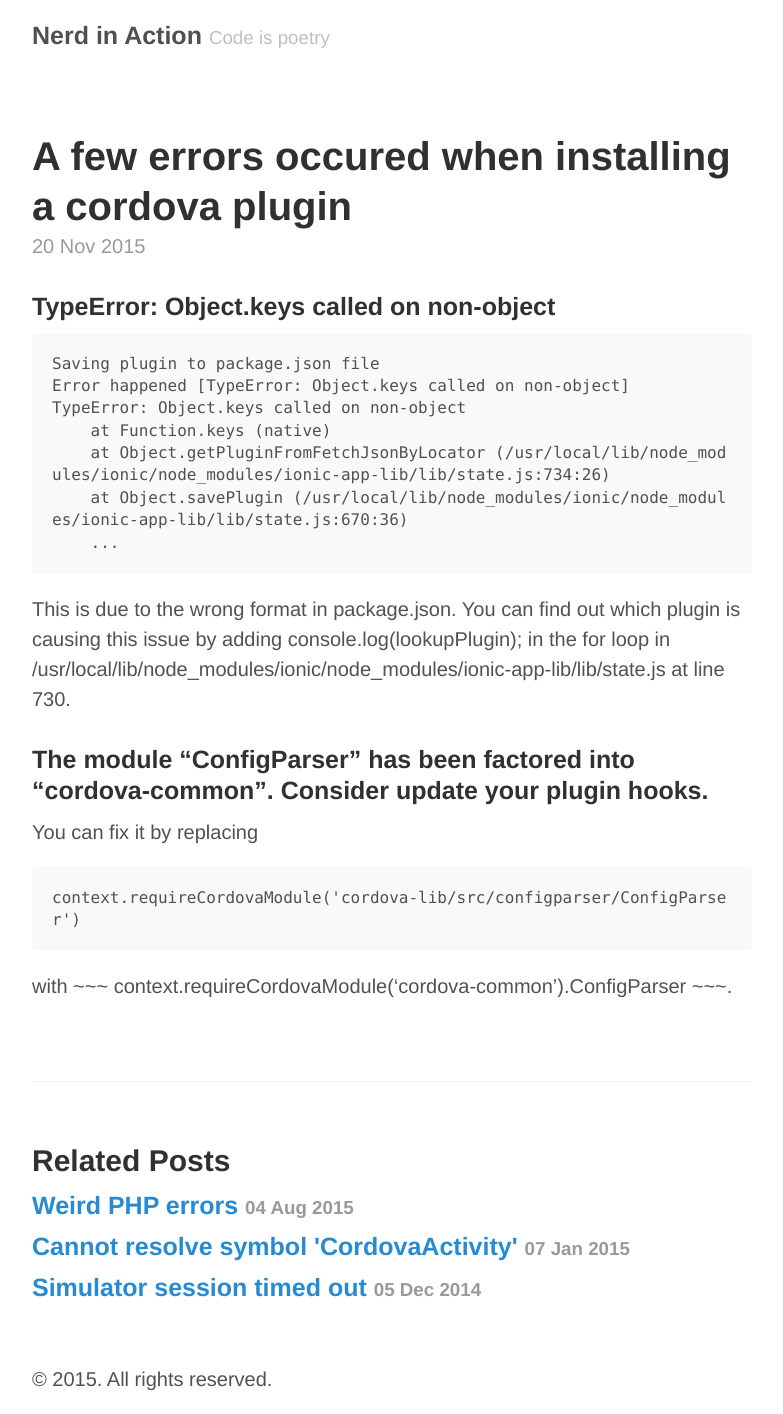
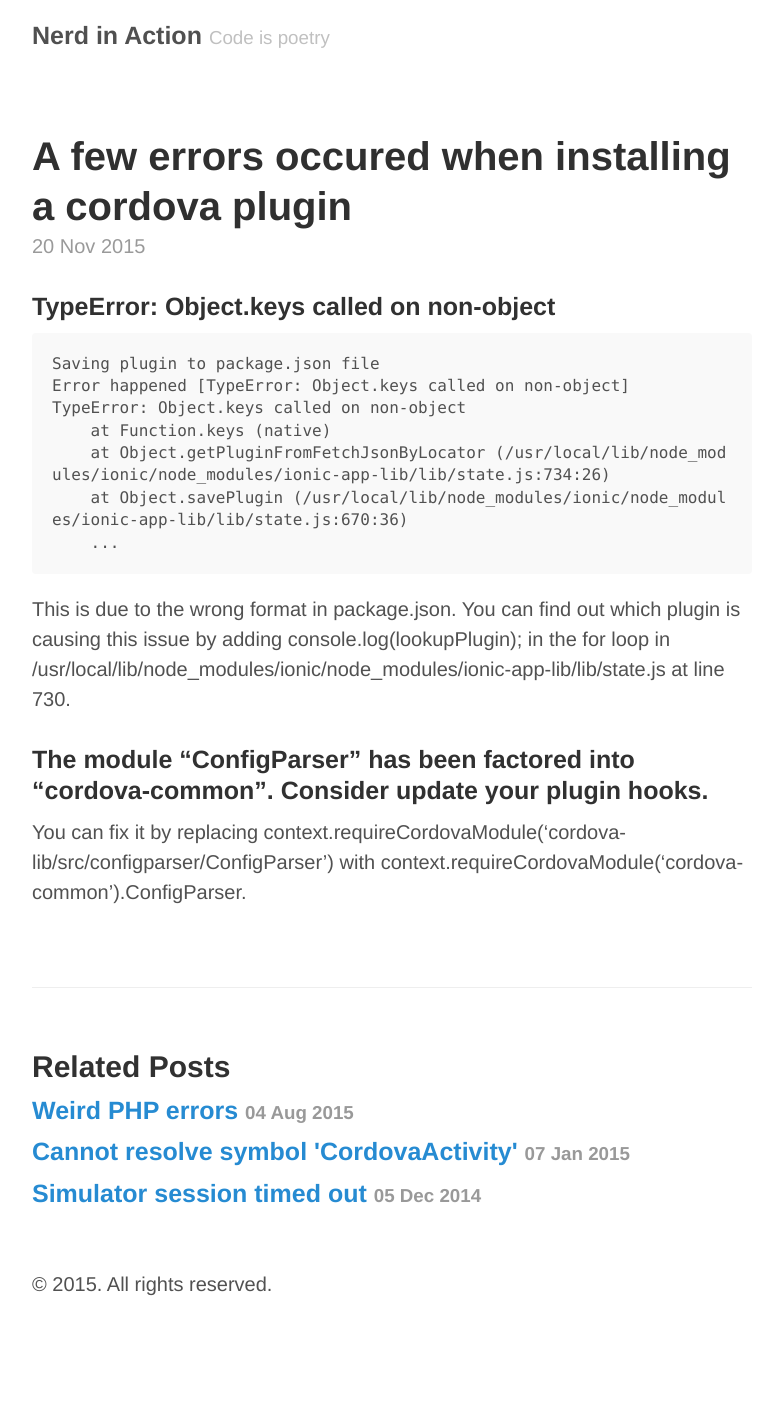
Before and after one commit to xu-li/xu-li.github.io, a Jekyll site: the page built from _posts/2015-11-20-errors-when-installing-cordova-plugin.md, in a window 1280 px wide. Shown: the whole page, without its empty margins (248-1031 px from the left). Built offline with Jekyll 4.4.1, drawn with Linux system fonts in a browser that asks for light colours; after the commit the page ends 1319 px from its top, so only the background shows below that.

```diff
--- a/_posts/2015-11-20-errors-when-installing-cordova-plugin.md
+++ b/_posts/2015-11-20-errors-when-installing-cordova-plugin.md
@@ -23,11 +23,4 @@ This is due to the wrong format in package.json. You can find out which plugin i
 
 ### The module "ConfigParser" has been factored into "cordova-common". Consider update your plugin hooks.
 
-You can fix it by replacing
-~~~
-context.requireCordovaModule('cordova-lib/src/configparser/ConfigParser')
-~~~
-with
-~~~
-context.requireCordovaModule('cordova-common').ConfigParser
-~~~.
+You can fix it by replacing context.requireCordovaModule('cordova-lib/src/configparser/ConfigParser') with context.requireCordovaModule('cordova-common').ConfigParser.
```
